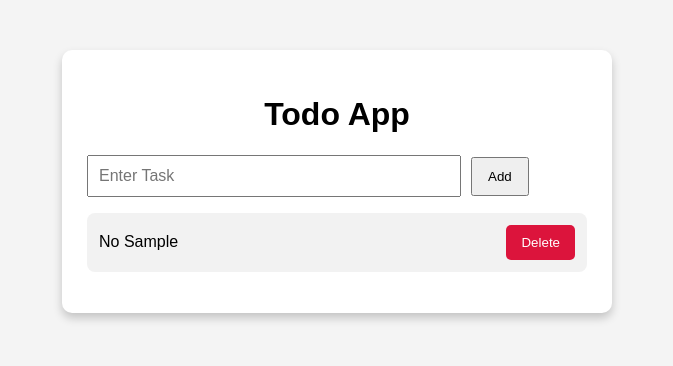
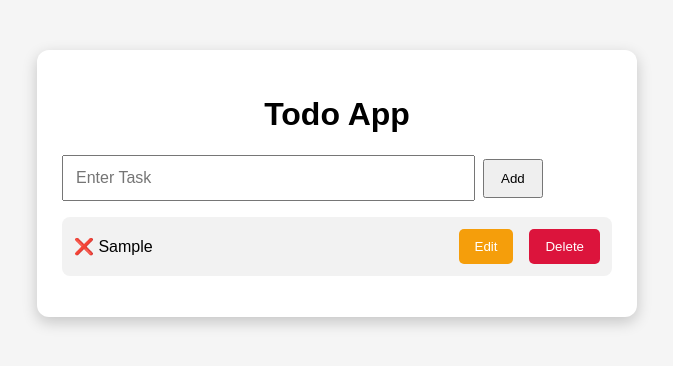
Before and after one commit to umer1730/Web-Dev, a React (Vite) app in the folder React/Day-3/todo-app/: page / in a window 1280 px wide. Both pictures are taken after typing "Sample" into the empty fields and a click on the button "Add". Shown: the top 366 px of the page, without its empty margins (303-976 px from the left). Built offline with nearby package versions, Linux system fonts and the light colour scheme.

Commit message:
and and  delete

```diff
--- a/React/Day-3/todo-app/src/App.css
+++ b/React/Day-3/todo-app/src/App.css
@@ -1,16 +1,16 @@
 body {
   margin: 0;
+  background: #f5f5f5;
   font-family: Arial, sans-serif;
-  background: #f4f4f4;
 }
 
 .container {
-  width: 500px;
+  width: 550px;
   margin: 50px auto;
   background: white;
   padding: 25px;
-  border-radius: 10px;
-  box-shadow: 0 5px 10px rgba(0,0,0,0.2);
+  border-radius: 12px;
+  box-shadow: 0 5px 15px rgba(0,0,0,.2);
 }
 
 h1 {
@@ -19,13 +19,13 @@ h1 {
 
 input {
   width: 70%;
-  padding: 10px;
+  padding: 12px;
   font-size: 16px;
 }
 
 button {
-  padding: 10px 15px;
-  margin-left: 10px;
+  padding: 10px 16px;
+  margin-left: 8px;
   cursor: pointer;
 }
 
@@ -35,23 +35,41 @@ ul {
 
 li {
   list-style: none;
-  margin-top: 12px;
-  padding: 12px;
-  background: #f2f2f2;
-  border-radius: 8px;
 
   display: flex;
   justify-content: space-between;
   align-items: center;
+
+  margin-top: 15px;
+  padding: 12px;
+
+  background: #f2f2f2;
+  border-radius: 8px;
 }
 
-li button {
+.btn-group {
+  display: flex;
+  gap: 8px;
+}
+
+.edit-btn {
+  background: #f59e0b;
+  color: white;
+  border: none;
+  border-radius: 5px;
+}
+
+.delete-btn {
   background: crimson;
   color: white;
   border: none;
   border-radius: 5px;
 }
 
-li button:hover {
+.edit-btn:hover {
+  background: #d97706;
+}
+
+.delete-btn:hover {
   background: darkred;
 }
--- a/React/Day-3/todo-app/src/App.jsx
+++ b/React/Day-3/todo-app/src/App.jsx
@@ -4,11 +4,21 @@ import "./App.css";
 function App() {
   const [task, setTask] = useState("");
   const [todos, setTodos] = useState([]);
+  const [editIndex, setEditIndex] = useState(null);
 
-  // Add Todo
+  // Add or Update Todo
   function addTodo() {
     if (task.trim() === "") return;
 
+    if (editIndex !== null) {
+      const updatedTodos = [...todos];
+
+      updatedTodos[editIndex].text = task;
+
+      setTodos(updatedTodos);
+
+      setEditIndex(null);
+    } else {
       setTodos([
         ...todos,
         {
@@ -16,6 +26,7 @@ function App() {
           completed: false,
         },
       ]);
+    }
 
     setTask("");
   }
@@ -29,7 +40,7 @@ function App() {
     setTodos(updatedTodos);
   }
 
-  // Toggle Complete
+  // Complete / Incomplete
   function toggleComplete(indexToToggle) {
     const updatedTodos = todos.map((todo, index) => {
       if (index === indexToToggle) {
@@ -45,6 +56,12 @@ function App() {
     setTodos(updatedTodos);
   }
 
+  // Edit Todo
+  function editTodo(index) {
+    setTask(todos[index].text);
+    setEditIndex(index);
+  }
+
   return (
     <div className="container">
       <h1>Todo App</h1>
@@ -56,7 +73,9 @@ function App() {
         onChange={(e) => setTask(e.target.value)}
       />
 
-      <button onClick={addTodo}>Add</button>
+      <button onClick={addTodo}>
+        {editIndex !== null ? "Update" : "Add"}
+      </button>
 
       <ul>
         {todos.map((todo, index) => (
@@ -71,13 +90,25 @@ function App() {
                 flex: 1,
               }}
             >
-              {todo.completed ? "Yes " : "No "}
+              {todo.completed ? "✅ " : "❌ "}
               {todo.text}
             </span>
 
-            <button onClick={() => deleteTodo(index)}>
+            <div className="btn-group">
+              <button
+                className="edit-btn"
+                onClick={() => editTodo(index)}
+              >
+                Edit
+              </button>
+
+              <button
+                className="delete-btn"
+                onClick={() => deleteTodo(index)}
+              >
                 Delete
               </button>
+            </div>
           </li>
         ))}
       </ul>
```
Lines whose indentation alone changed are shown as unchanged.
